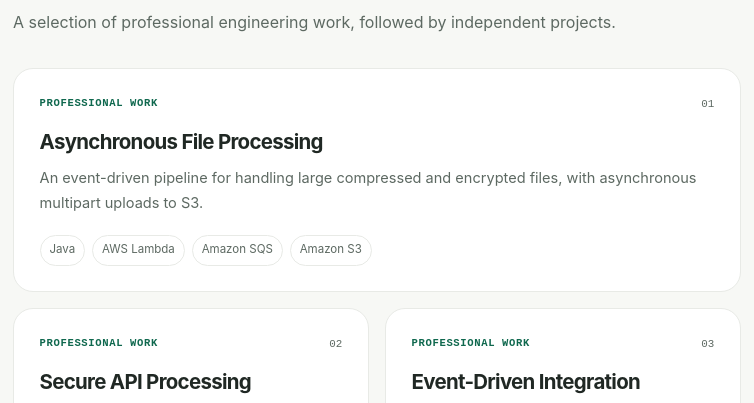
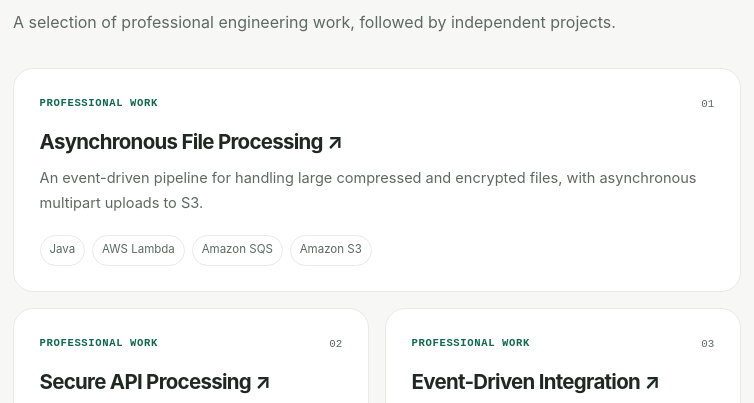
Before and after one commit to Pariram140/parirams-portfolio, an Astro site: page / in a window 1280 px wide. Shown: the part 2640-3043 px from the top of the page, 475-1229 px from the left. Built offline with nearby package versions, Linux system fonts and the light colour scheme; Astro itself is replaced by a stand-in of ours.

Commit message:
feat: add source-based project case studies

```diff
--- a/src/pages/index.astro
+++ b/src/pages/index.astro
@@ -97,7 +97,13 @@ const focusAreas = ['Cloud systems', 'API design', 'Event-driven integration'];
                   <span class="project-category">Professional work</span>
                   <span class="project-index">0{index + 1}</span>
                 </div>
-                <h3 class="project-title">{project.title}</h3>
+                <h3 class="project-title">
+                  {project.caseStudySlug ? (
+                    <a href={`${import.meta.env.BASE_URL}projects/${project.caseStudySlug}/`}>
+                      {project.title} <span aria-hidden="true">↗</span>
+                    </a>
+                  ) : project.title}
+                </h3>
                 <p class="project-summary">{project.summary}</p>
                 <ul class="project-technologies" aria-label={`Technologies for ${project.title}`}>
                   {project.technologies.map((technology) => <li>{technology}</li>)}
```
